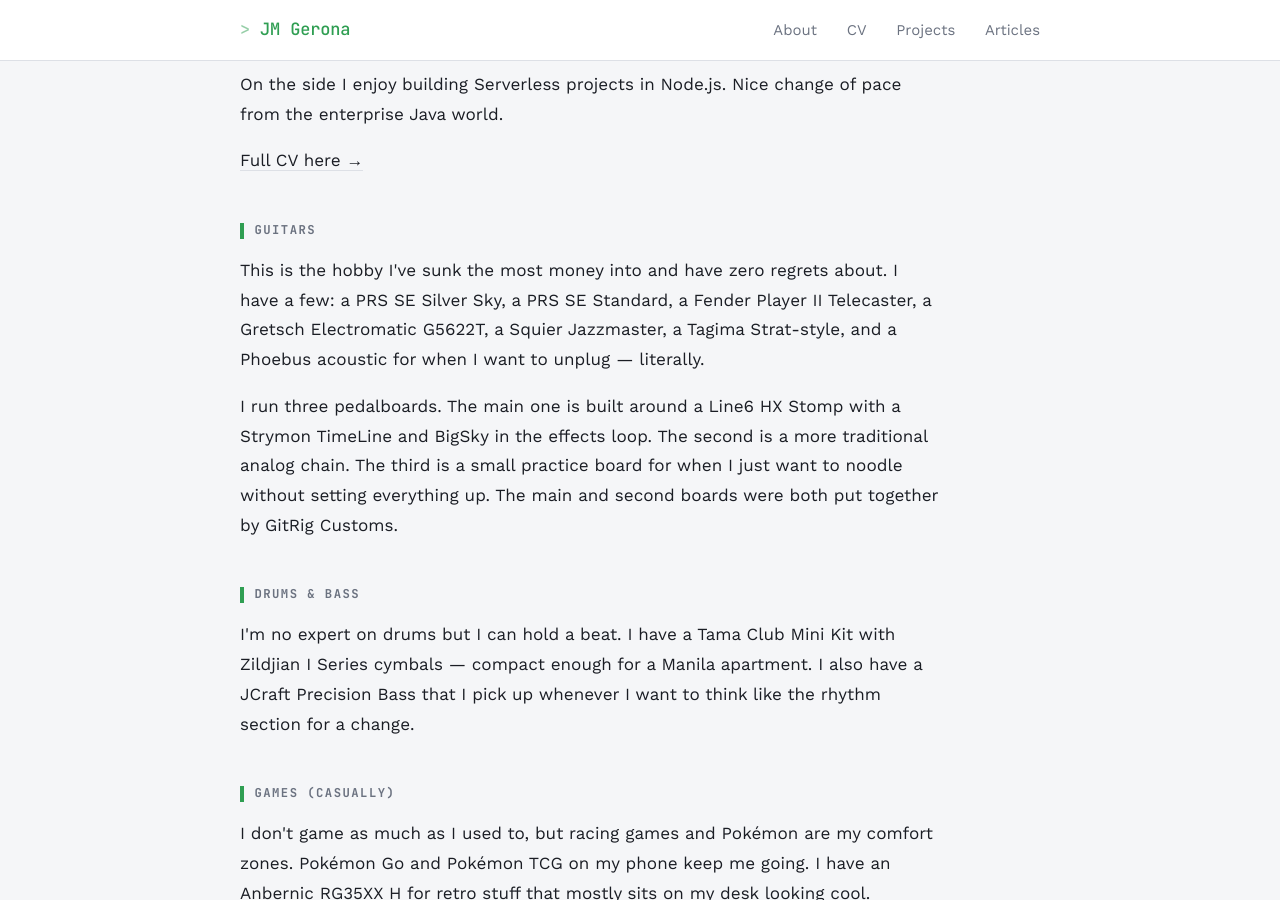
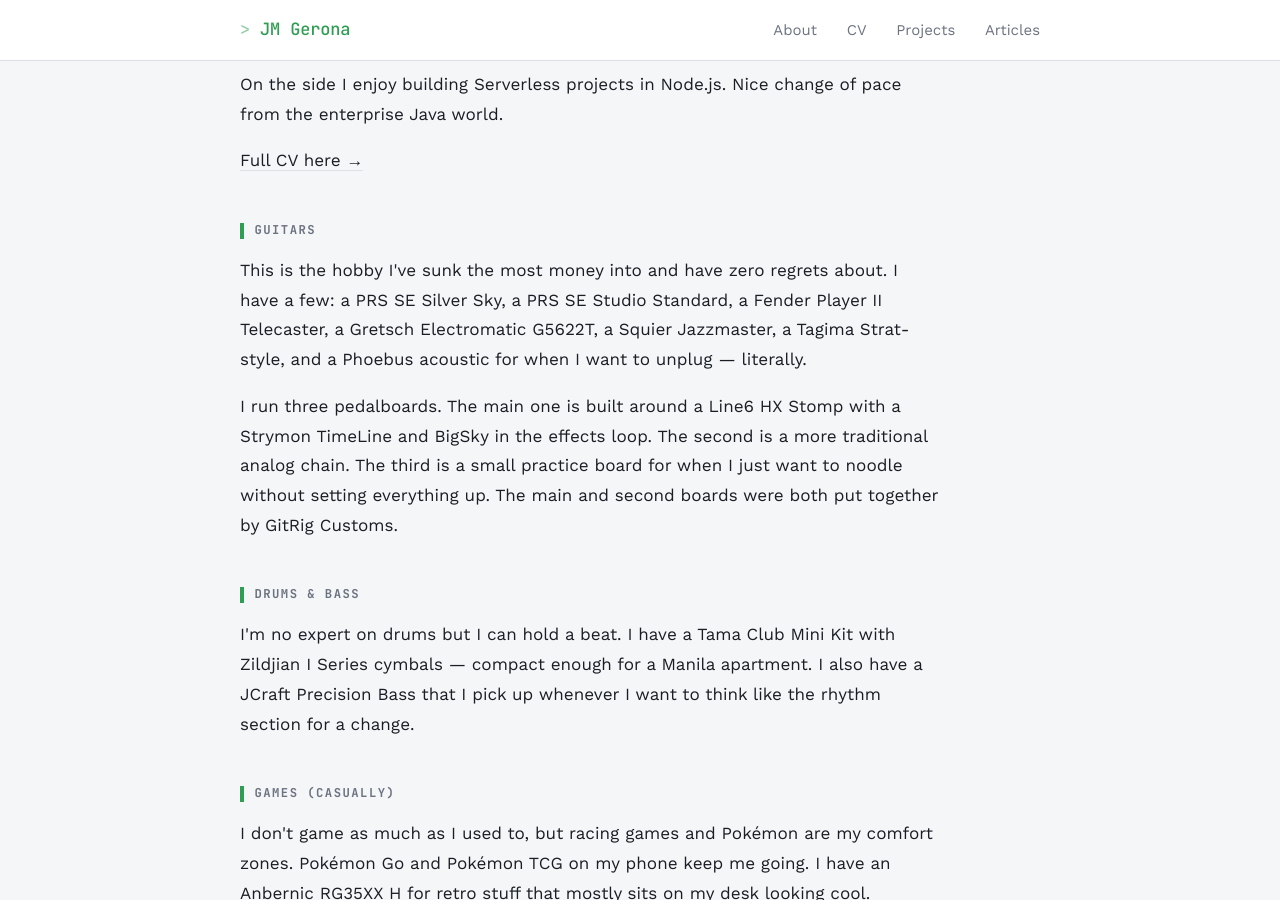
Before and after one commit to hollabalo/hollabalo.github.io, a Jekyll site: the page built from about.md, in a window 1280 px wide and 900 px high, scrolled down 435 px. Built offline with Jekyll 4.4.1, drawn with Linux system fonts in a browser that asks for light colours; nearby versions of some CDN libraries.

Commit message:
site modifications

```diff
--- a/about.md
+++ b/about.md
@@ -35,7 +35,7 @@
     <h2 class="resume-section-title">Guitars</h2>
     <p>
       This is the hobby I've sunk the most money into and have zero regrets about.
-      I have a few: a PRS SE Silver Sky, a PRS SE Standard, a Fender Player II Telecaster,
+      I have a few: a PRS SE Silver Sky, a PRS SE Studio Standard, a Fender Player II Telecaster,
       a Gretsch Electromatic G5622T, a Squier Jazzmaster, a Tagima Strat-style,
       and a Phoebus acoustic for when I want to unplug &mdash; literally.
     </p>
```
Also changed, not shown: _posts/2023-08-02-hello-world-i-guess.md (+3 -1 lines).
